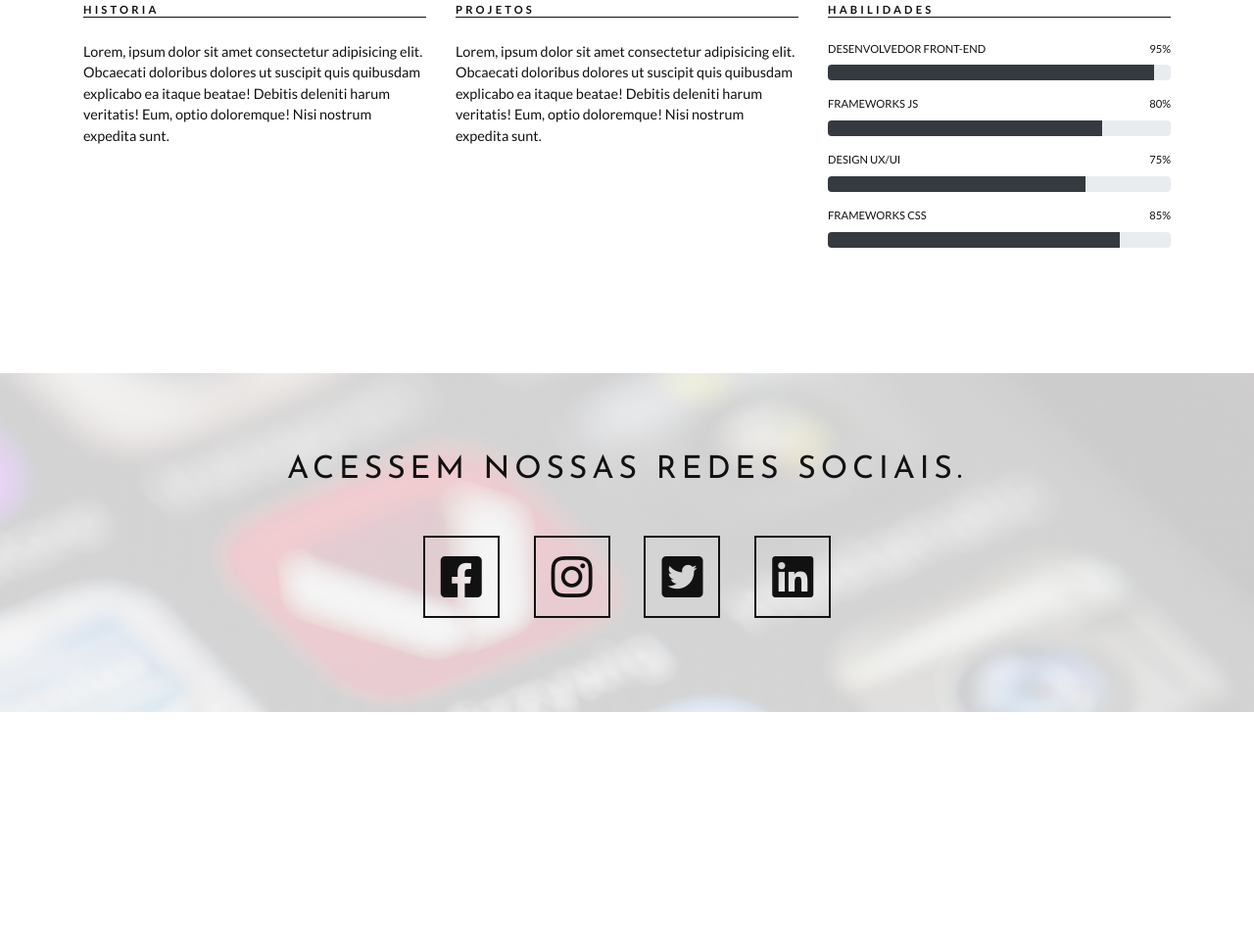
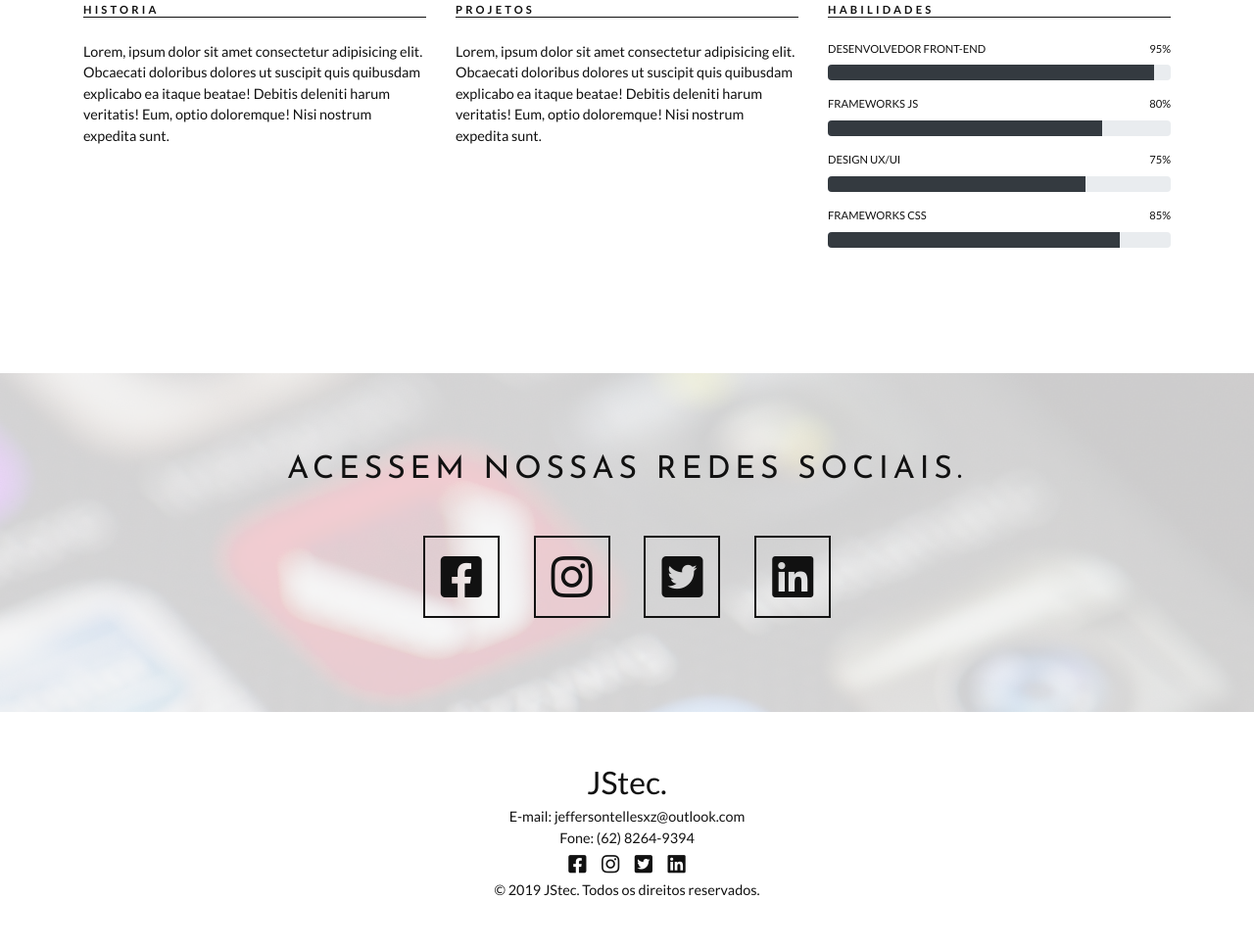
Before and after one commit to Jeffersontellesxz/JStecnologia, a website: page index.html in a window 1280 px wide. Shown: the part 2257-3224 px from the top of the page at 98% size. Before the commit the page ends 2984 px from the top, so only its background shows below. Drawn offline with nearby package versions, Linux system fonts and the light colour scheme.

Commit message:
Projeto finalizado

```diff
--- a/index.html
+++ b/index.html
@@ -247,6 +247,32 @@
         </div>
     </section>
 
+    <footer class="footer" id="footer">
+        <div class="container">
+            <div class="row">
+                <div class="col-md-12 text-center">
+                    <a href="index.html" class="footer-brand">JStec.</a>
+
+                    <div class="footer-info">
+                        <a href="mailto:jeffersontellesxz@outlook.com">E-mail: jeffersontellesxz@outlook.com</a>
+                        <a href="tel:+62982649394">Fone: (62) 8264-9394</a>
+                    </div>
+
+                    <div class="footer-icons">
+                        <a href=""><i class="fab fa-facebook-square"></i></a>
+                        <a href=""><i class="fab fa-instagram"></i></a>
+                        <a href=""><i class="fab fa-twitter-square"></i></a>
+                        <a href=""><i class="fab fa-linkedin"></i></a>
+                    </div>
+
+                    <div class="footer-copyright">
+                        <span>&copy; 2019 JStec. Todos os direitos reservados. </span>
+                    </div>
+                </div>
+            </div>
+        </div>
+    </footer>
+
 
     <script src="https://code.jquery.com/jquery-3.3.1.slim.min.js" integrity="sha384-q8i/X+965DzO0rT7abK41JStQIAqVgRVzpbzo5smXKp4YfRvH+8abtTE1Pi6jizo" crossorigin="anonymous"></script>
     <script src="https://cdnjs.cloudflare.com/ajax/libs/popper.js/1.14.7/umd/popper.min.js" integrity="sha384-UO2eT0CpHqdSJQ6hJty5KVphtPhzWj9WO1clHTMGa3JDZwrnQq4sF86dIHNDz0W1" crossorigin="anonymous"></script>
--- /dev/null
+++ b/scss/_footer.scss
@@ -0,0 +1,27 @@
+.footer {
+    padding: 3rem;
+
+    &-brand {
+        font-size: 2rem;
+        color: $js-dark;
+    }
+
+    &-info a {
+        display: block;
+        color: $js-dark;
+    }
+
+    &-icons a {
+        color: $js-dark;
+        font-size: 1.3rem;
+        margin: 0.4rem;
+        &:hover {
+            color: rgba($js-dark, 0.3);
+        }
+    }
+
+    &-copyright span {
+        display: block;
+        color: $js-dark;
+    }
+}
--- a/scss/_navbar.scss
+++ b/scss/_navbar.scss
@@ -49,7 +49,7 @@
     margin-bottom: 20px;
     color: $js-light;
     &:hover {
-        color: skyblue;
+        color: #ccc;
     }
 }
 
--- a/scss/main.scss
+++ b/scss/main.scss
@@ -6,6 +6,7 @@ $js-font-primary: 'Lato', sans-serif;
 $js-font-secondary: 'Josefin Sans', sans-serif;
 
 // ## Imports ##
+@import 'footer';
 @import 'mixins';
 @import 'navbar';
 @import 'portfolio';
```
Also changed, not shown: css/main.css.
